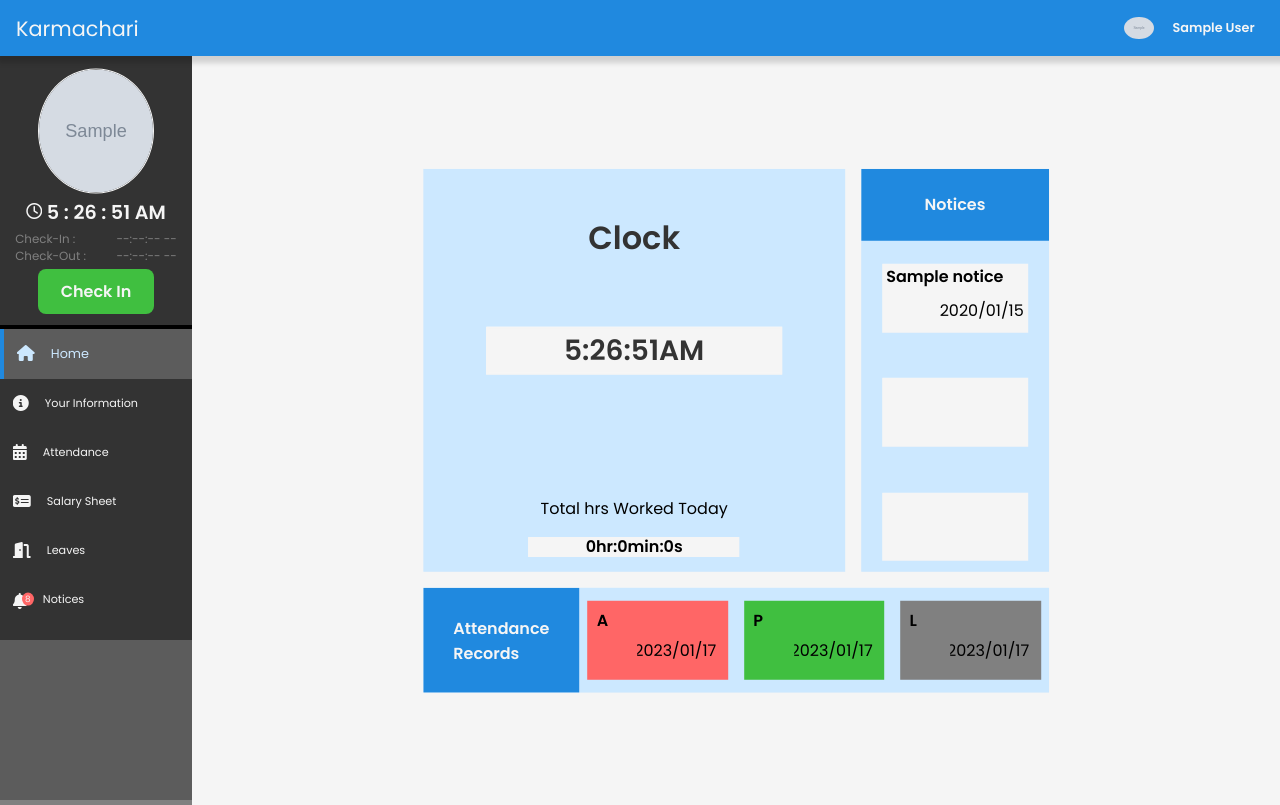
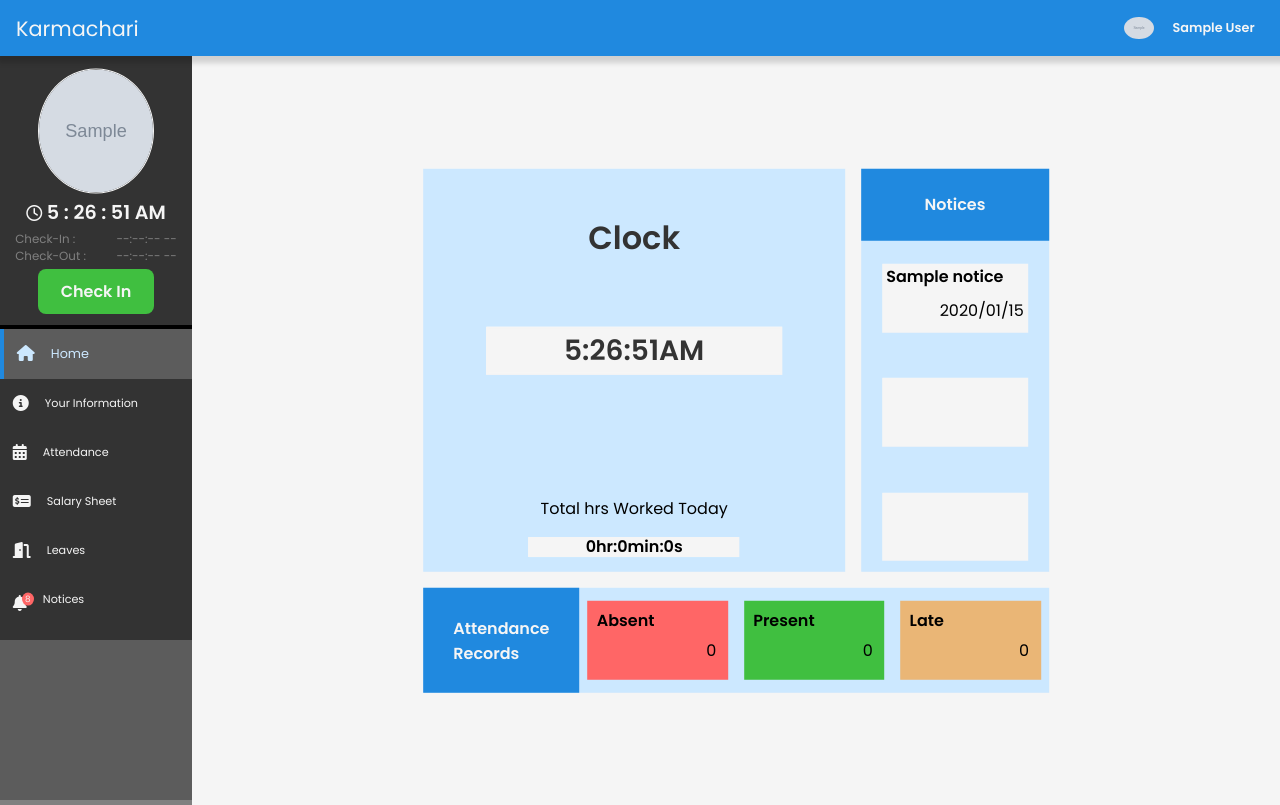
Before and after one commit to sujal07/Karmachari-BackEnd-main-master, a Django app: page / in a window 1280 px wide. Run offline with Django 4.2, Linux system fonts and the light colour scheme; a user stored in the database is signed in; tables that the repository leaves empty hold one stand-in row (values such as "Sample post"); grey boxes marked "Sample" are stand-in pictures; one stand-in notice (Sample message) is shown; some libraries are stand-ins or nearby versions.

Commit message:
almost final

```diff
--- a/Karmachari_App/mainapp/models.py
+++ b/Karmachari_App/mainapp/models.py
@@ -134,7 +134,7 @@ class Attendance(models.Model):
     def calculate_duration(self):
         if self.checkOutTime:
             duration = self.checkOutTime - self.checkInTime
-            return duration.total_seconds() / 3600 # Convert to hours
+            return duration.total_seconds() / 3600.0 # Convert to hours
         else:
             return 0
 
--- a/Karmachari_App/mainapp/views.py
+++ b/Karmachari_App/mainapp/views.py
@@ -32,6 +32,12 @@ def home(request):
     today = timezone.now().date()
     notices = Notice.objects.all()
     attendance = Attendance.objects.filter(user=user, dateOfQuestion=today).first()
+    first_day, last_day = get_current_month_range()
+    attendances=Attendance.objects.filter(user=user, dateOfQuestion__range=(first_day, last_day))
+    present_count = attendances.filter(status='Present').count()
+    late_count = attendances.filter(status='Late').count()
+    absent_count = attendances.filter(status='Absent').count()
+
     if attendance:
         hours, minutes, seconds = attendance.calculate_duration_hms()
     else:
@@ -45,6 +51,9 @@ def home(request):
         'hours': hours,
         'minutes': minutes,
         'seconds': seconds,
+        'present_count':present_count,
+        'late_count':late_count,
+        'absent_count':absent_count,
 
     }
     return render(request, 'home.html', context)
@@ -75,15 +84,32 @@ def logout(request):
     auth.logout(request)
     return redirect('login')
 
-@login_required(login_url='login')
+def get_current_month_range():
+    today = timezone.now().date()
+    first_day = date(today.year, today.month, 1)
+    last_day = date(today.year, today.month, 28)  # Assuming all months have 28 days
+    while last_day.month == today.month:
+        last_day = last_day + timedelta(days=1)
+    last_day = last_day - timedelta(days=1)
+    return first_day, last_day
+
+@login_required
 def information(request):
-      profile=Profile.objects.get(user=request.user)
-      context={
-      'profile':profile,
-      'navbar':'yourinformation',
-
+    user = request.user
+    profile = Profile.objects.get(user=request.user)
+    first_day, last_day = get_current_month_range()
+    attendances = Attendance.objects.filter(user=user, dateOfQuestion__range=(first_day, last_day))
+    late_count = attendances.filter(status='Late').count()
+    department=profile.department
+    department_schedules = Schedule.objects.filter(department=department)
+    context={
+        'late_count': late_count,
+        'profile': profile,
+        'navbar': 'yourinformation',
+        'department_schedules': department_schedules,
     }
-      return render(request,'your_information.html',context)
+    print(late_count)
+    return render(request, 'your_information.html', context)
 
 @login_required(login_url='login')
 def notice(request):
@@ -118,7 +144,7 @@ def checkin(request):
     if request.method == 'POST':
         print("CHECK IN")
         user = request.user
-        dateOfQuestion = datetime.today()
+        dateOfQuestion = timezone.now().date()
         checkInTime = timezone.now()
         print(checkInTime)
         Attendance.objects.create(user=user, checkInTime=checkInTime,dateOfQuestion=dateOfQuestion)
@@ -132,10 +158,14 @@ def checkout(request):
         print("CHECK OUT")
         user = request.user
         checkOutTime = timezone.now()
-        current_attendance = Attendance.objects.filter(user=user).latest('checkInTime')
+        attendance_date = datetime.now(timezone.utc).date()
+        try:
+            current_attendance = Attendance.objects.filter(user=user, dateOfQuestion=attendance_date).latest('checkInTime')
+        except Attendance.DoesNotExist:
+            return JsonResponse({'message': 'No check-in record found for today'})
+
         current_attendance.checkOutTime = checkOutTime
-        current_attendance.save()
-        duration = current_attendance.calculate_duration()
+        current_attendance.duration = (checkOutTime - current_attendance.checkInTime).total_seconds() / 3600
 
         # Get the schedule of the user's department
         profile = Profile.objects.get(user=request.user)
@@ -143,55 +173,25 @@ def checkout(request):
         schedule = Schedule.objects.get(department=department)
         late_time = datetime.combine(date.today(), schedule.schedule_start) + timedelta(minutes=15)
         late_time = late_time.time()
-        attendance_date = date.today()
 
         # Get the user's time zone from the session, or use a default time zone
         user_tz = pytz.timezone(request.session.get('django_timezone', settings.TIME_ZONE))
 
-        # Get the user's schedule start time in the user's time zone
-        schedule_start = user_tz.localize(datetime.combine(attendance_date, schedule.schedule_start))
-
-        # Localize the check-in time to the user's time zone
+        # Localize the check-in and check-out times to the user's time zone
         check_in_time = current_attendance.checkInTime.astimezone(user_tz)
+        check_out_time = checkOutTime.astimezone(user_tz)
 
         # Determine the status based on the schedule and check-in time
-        check_in_time = current_attendance.checkInTime.astimezone(timezone.get_current_timezone()).time()
-        if check_in_time < late_time:
-            status = 'Present'
+        if check_in_time.time() < late_time:
+            current_attendance.status = 'Present'
         else:
-            status = 'Late'
+            current_attendance.status = 'Late'
 
-        # Get the attendance object for the user and the current date
-        attendance_date = datetime.now(timezone.utc).date()
-        try:
-            attendance = Attendance.objects.filter(user=user, dateOfQuestion=attendance_date).latest('checkInTime')
-        except Attendance.DoesNotExist:
-            attendance = None
+        current_attendance.save()
 
-        print('checkOutTime:', current_attendance.checkOutTime)
-        print('late_time:', late_time)
-        print('status:', status)
-        print(check_in_time)
-
-        # If an attendance object already exists, update its checkOutTime, duration, and status
-        if attendance is not None:
-            attendance.checkOutTime = checkOutTime
-            attendance.duration = duration
-            attendance.status = status
-            attendance.save()
-            print(attendance.checkOutTime)
-        else:
-            # Create a new attendance object
-            attendance = Attendance.objects.create(
-                user=user,
-                name=profile.user.get_full_name(),
-                duration=duration,
-                status=status,
-                dateOfQuestion=attendance_date,
-                checkOutTime=checkOutTime,
-            )
-
-    return JsonResponse({'out_time': checkOutTime, 'duration': duration})
+        return JsonResponse({'out_time': check_out_time.time().strftime('%H:%M:%S'), 'duration': current_attendance.duration})
+    response = {'message': 'Success'}
+    return JsonResponse(response)
 
 
 
@@ -246,7 +246,7 @@ def payroll(request):
     profile = Profile.objects.get(user=user_object)
     context={
         'profile':profile,
-        'navbar':'Salary-Sheet',
+        'navbar':'Salary',
         'payrolls': payrolls,
         'net_salary': net_salary,
     }
--- a/Karmachari_App/password_reset/forms.py
+++ b/Karmachari_App/password_reset/forms.py
@@ -5,7 +5,7 @@ from django import forms
 
 
 class PasswordChangingForm(PasswordChangeForm):
-    old_password=forms.CharField(widget=forms.PasswordInput(attrs={'class':'Answer_pw','placeholder':'Old Password'}))
+    old_password=forms.CharField(widget=forms.PasswordInput(attrs={'class':'Answer_pw','placeholder':'Current Password'}))
     new_password1=forms.CharField(widget=forms.PasswordInput(attrs={'class':'Answer_pw','placeholder':'New Password'}))
     new_password2=forms.CharField(widget=forms.PasswordInput(attrs={'class':'Answer_pw','placeholder':'Confirm New Password'}))
 
--- a/Karmachari_App/static/assets/css/home.css
+++ b/Karmachari_App/static/assets/css/home.css
@@ -249,7 +249,7 @@ h3 {
 }
 
 .L {
-    background-color: grey;
+    background-color:#eab676 !important;
 }
 
 @media screen and (max-width:900px) {
@@ -257,7 +257,7 @@ h3 {
         width: 85%;
     }
 }
-
+good-items L
 /* ============================= Global Styling ============================= */
 * {
     padding: 0;
--- a/Karmachari_App/templates/Nav_Sidebar.html
+++ b/Karmachari_App/templates/Nav_Sidebar.html
@@ -21,7 +21,7 @@
             <i class="fas fa-bars" id="side-icon"></i>
         </div>
         <div class="logo_container">
-            <a href="#" class="logo">Karmachari</a>
+            <a href="/" class="logo">Karmachari</a>
         </div>
         <div class="drop-down" id="drop-down">
             <img src="{{profile.profileimg.url}}" alt="Avatar" class="avatar">
@@ -31,9 +31,7 @@
     <div class="sub-menu-wrap" id="sub-menu">
         <div class="sub-menu">
             <ul>
-                <div class="sub-item"><i class="fas fa-gear sub-item-icon"></i><a href="#"></i>Settings<i
-                            class="fas fa-arrow-right arrow-icon-sub"></i></a></div>
-                <div class="sub-item" id="password-popup"><i class="fas fa-key sub-item-icon"></i><a href="#"></i>Change
+                <div class="sub-item" id="password-popup"><i class="fas fa-key sub-item-icon"></i><a href="/password"></i>Change
                         Password<i class="fas fa-arrow-right arrow-icon-sub"></i></a></div>
 			{%if user.is_authenticated%}
                 <button class="sub-item" id=><i class="fas fa-right-from-bracket sub-item-icon"></i><a
@@ -69,7 +67,7 @@
                 <li class="menu_item {% if navbar == 'home'%} active-menu{%endif%}"><a href="/"><i class="fas fa-house menu-icon"></i>Home</a></li>
                 <li class="menu_item {% if navbar == 'yourinformation'%} active-menu{%endif%}"><a href="/information"><i class="fas fa-circle-info menu-icon"></i>Your Information</a></li>
                 <li class="menu_item {% if navbar == 'attendance'%} active-menu{%endif%}"><a href="/calendar"><i class="fas fa-calendar-days menu-icon"></i>Attendance</a></li>
-                <li class="menu_item {% if navbar == 'salary'%} active-menu{%endif%}"><a href="/salary"><i class="fas fa-money-check-dollar menu-icon"></i>Salary Sheet</a></li>
+                <li class="menu_item {% if navbar == 'Salary'%} active-menu{%endif%}"><a href="/salary"><i class="fas fa-money-check-dollar menu-icon"></i>Salary Sheet</a></li>
                 <li class="menu_item {% if navbar == 'leaves'%} active-menu{%endif%}"><a href="/leaves"><i class="fas fa-door-open menu-icon"></i>Leaves</a></li>
                 <li class="menu_item {% if navbar == 'notice'%} active-menu{%endif%}">
                     <a href="/notice">
@@ -82,34 +80,12 @@
         </div>
     </div>
 
-    <div class="hero-section">
+    {% comment %} <div class="hero-section">
     </div>
 
-
-    <div class="password-popup">
-        <h1>CHANGE PASSWORD</h1>
-        <div class="close-icon_pw">
-            <i class="fas fa-xmark"></i>
-        </div>
-        <form class="form_pw" method="POST">
-            {% csrf_token %}
-            <p class="question_pw">Current Password:{{form.old_password}}</p>
-
-            <p class="question_pw">New Password:{{form.new_password1}}</p>
-
-            <p class="question_pw">Confirm Password:{{form.new_password2}}</p>
-            <br>
-            <input class="submit-btn_pw" value="Save" type="submit" \>
-        </form>
-        {% for message in messages %}
-        <div class="message-container-pw">
-            <h3 id="Error-Message">{{message}}</h3>
-        </div>
-        {% endfor %}
-    </div>
         <div id="loader-wrapper" class="loader-wrapper">
         <span class="loader"><span class="loader-inner"></span></span>
-    </div>
+    </div> {% endcomment %}
 
     {% comment %} <script src="assets/javaScript/Nav_sidebar.js"></script> {% endcomment %}
     <script src="{% static 'assets/js/nav_sidebar.js' %}"></script>
--- a/Karmachari_App/templates/calendar.html
+++ b/Karmachari_App/templates/calendar.html
@@ -3,7 +3,7 @@
 <html>
 <head>
     <link href="https://cdn.jsdelivr.net/npm/bootstrap@5.0.2/dist/css/bootstrap.min.css" rel="stylesheet">
-
+    <title>Calendar</title>
     <script src="https://cdnjs.cloudflare.com/ajax/libs/jquery/3.1.1/jquery.min.js"></script>
     <link rel="stylesheet" href="https://cdnjs.cloudflare.com/ajax/libs/fullcalendar/3.9.0/fullcalendar.css" />
     <script src="https://cdnjs.cloudflare.com/ajax/libs/moment.js/2.24.0/moment.min.js"></script>
--- a/Karmachari_App/templates/home.html
+++ b/Karmachari_App/templates/home.html
@@ -72,26 +72,28 @@
                     <div class="footer">
                         <div class="good-items A">
                             <div class="atten-status">
-                                <h4>A</h4>
+                                <h4>Absent</h4>
                             </div>
                             <div class="date">
-                                2023/01/17
+                                {{absent_count}}
                             </div>
                         </div>
                         <div class="good-items P">
                             <div class="atten-status">
-                                <h4>P</h4>
+                                <h4>Present</h4>
                             </div>
                             <div class="date">
-                                2023/01/17
+                                {{present_count}}
                             </div>
                         </div>
                         <div class="good-items L">
+                            <style>
+                            </style>
                             <div class="atten-status">
-                                <h4>L</h4>
+                                <h4>Late</h4>
                             </div>
                             <div class="date">
-                                2023/01/17
+                                {{late_count}}
                             </div>
                         </div>
 
--- a/Karmachari_App/templates/your_information.html
+++ b/Karmachari_App/templates/your_information.html
@@ -38,8 +38,8 @@
                             </div>
                             <div class="Answer">
                                 <span>08hrs</span>
-                                <span>4 days</span>
-                                <span>8 AM - 4 PM</span>
+                                <span>{{late_count}}</span>
+                                <span>{{schedule.schedule_start}}AM - {{schedule.schedule_end}} PM</span>
                             </div>
                         </div>
                     </div>
```
Also changed, not shown: Karmachari_App/templates/Salary_Sheet.html (+3 -8 lines), Karmachari_App/media/profile_images/childe.gif (added).
